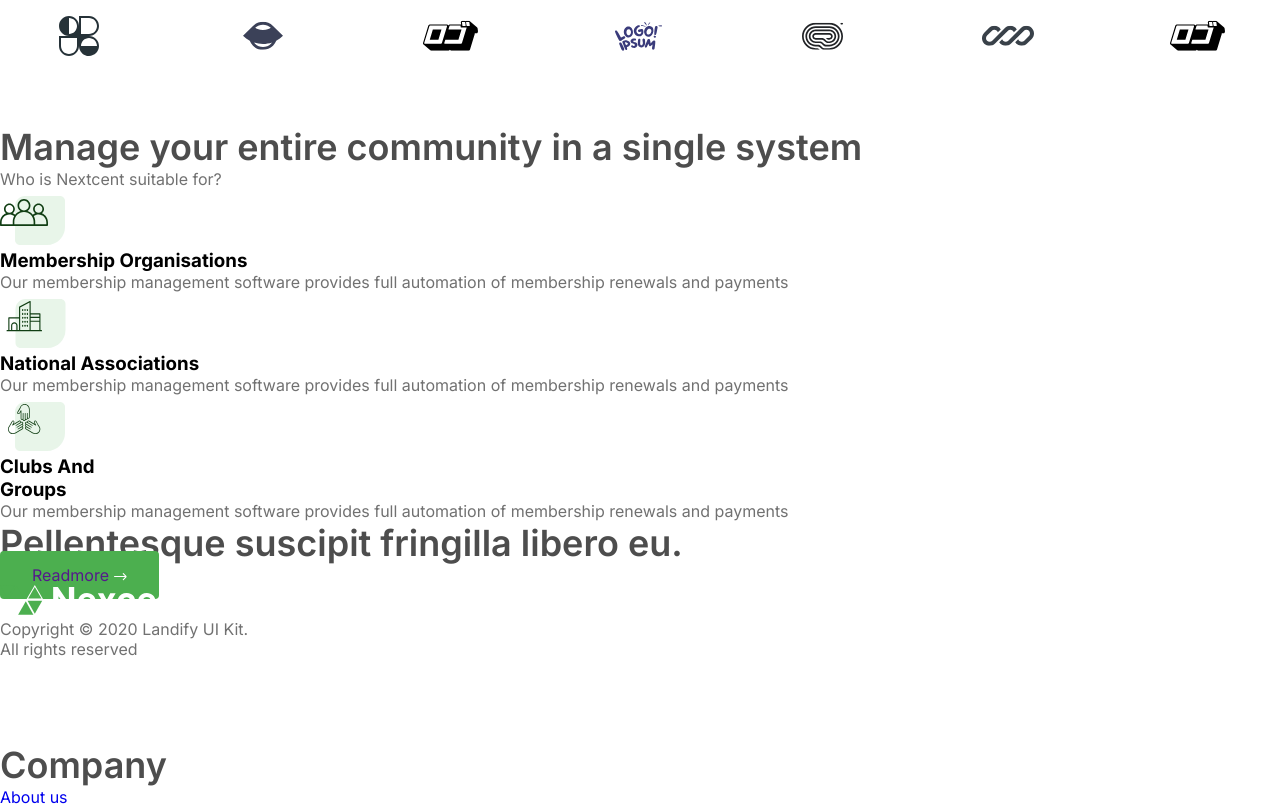
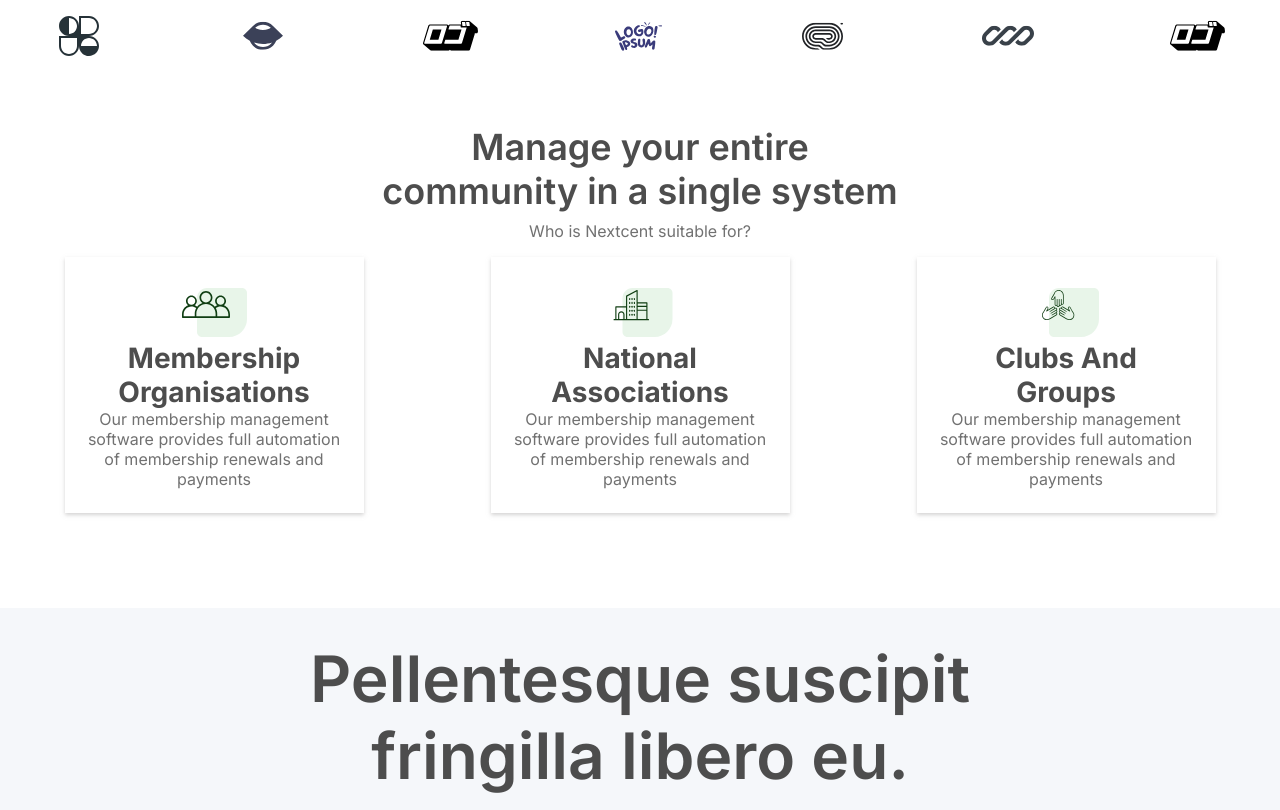
Before and after one commit to GustavoNunes7/Nexcent_atividade_html_css_figma, a plain HTML site: page index.html in a window 1280 px wide. Shown: the part 840-1650 px from the top of the page. Drawn offline with Linux system fonts and the light colour scheme.

Commit message:
Add styles for manage system and pellentesque
Added styles for manage system and pellentesque sections.

```diff
--- a/src/styles/styles.css
+++ b/src/styles/styles.css
@@ -102,3 +102,81 @@ main{
 }
 
 /* FIM OUR CLIENTS*/
+
+/* MANAGE SYSTEM*/
+.manage-system{
+    display: flex;
+    flex-direction: column;
+    align-items: center;
+    text-align: center;
+    gap: 16px;
+}
+
+.content-manage-system{
+    display: flex;
+    flex-direction: column;
+    gap: 8px;
+
+}
+.content-manage-system h2{
+    width: 542px;
+
+}
+
+.cards-container{
+    display: flex;
+    justify-content: center;
+    gap: 127px;
+}
+
+.cards-container article{
+    display: flex;
+    flex-direction: column;
+    gap: 8px;
+    width: 299px;
+    padding: 24px 16px;
+    box-shadow: 0 2px 4px rgba(174, 172, 172, 0.53);
+}
+.cards-container article h3{
+   font-size: var(--font-headline-3-size);
+   color: var(--color-neutral-d_grey);
+
+}
+.cards-container article:hover{
+    box-shadow: 0 2px 4px rgba(83, 83, 83, 0.53);
+    transform: translateY(-8px);
+}
+
+
+/* FIM MANAGE SYSTEM*/
+
+/* PELLENTESQUE */
+.pellentesque{
+    display: flex;
+    flex-direction: column;
+    align-items: center;
+    background-color: var(--color-neutral-silver);
+    gap: 32px;
+    padding: 32px 0px;
+    margin-top: 94.6px;
+}
+
+.pellentesque h2{
+    text-align: center;
+    font-size: var(--font-headline-1-size);
+    width: 722px;
+}
+.pellentesque a{
+    display: flex;
+    align-self: center;
+    gap: 8px;
+    text-decoration: none;
+    color: var(--color-neutral-white);
+}
+
+
+
+/* FIM PELLENTESQUE */
+
+/* RODAPÉ */
+/* FIM RODAPÉ */
```
